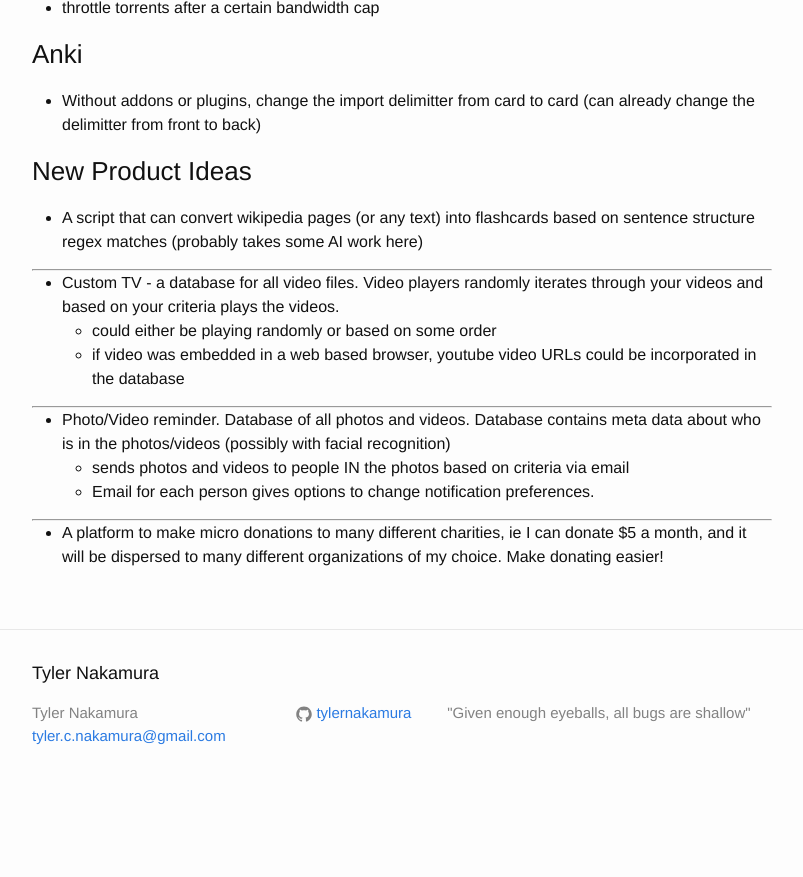
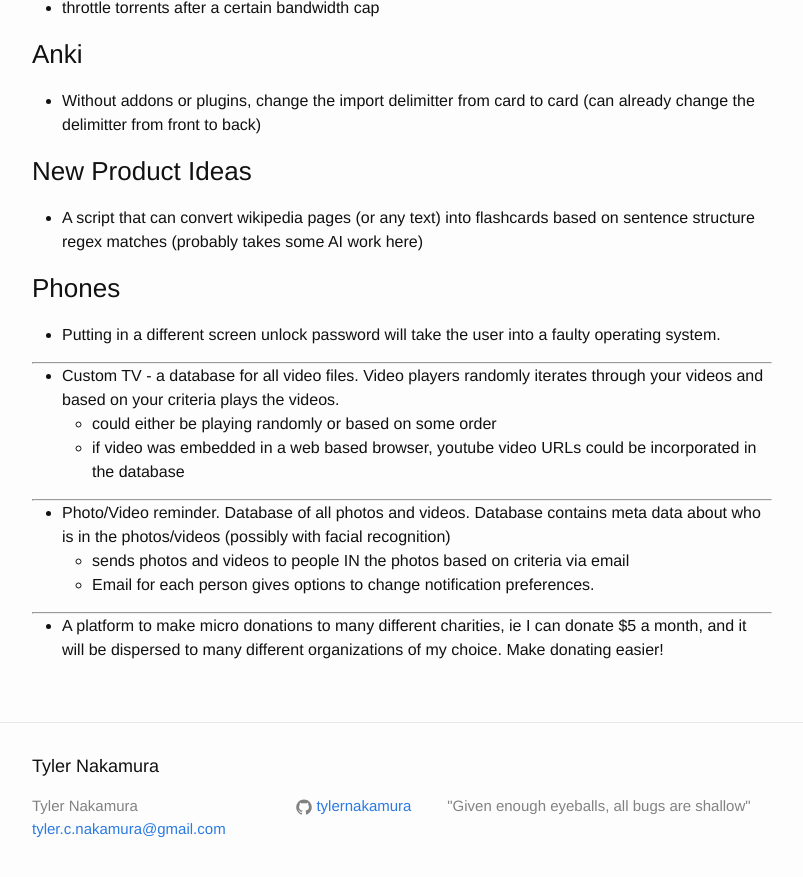
Before and after one commit to ahlim0m/tylernakamura.github.io, a Jekyll site: the page built from _posts/2016-09-06-my-software-wishlist.markdown, in a window 1280 px wide and 900 px high, scrolled down 951 px. Shown: the top 877 px of the window, without its empty margins (238-1041 px from the left). Built offline with Jekyll 4.4.1, drawn with Linux system fonts in a browser that asks for light colours; before the commit the page ends 1758 px from its top, so only the background shows below that.

Commit message:
add fault phone os to software wishlist

```diff
--- a/_posts/2016-09-06-my-software-wishlist.markdown
+++ b/_posts/2016-09-06-my-software-wishlist.markdown
@@ -37,6 +37,9 @@
 ### New Product Ideas
 - A script that can convert wikipedia pages (or any text) into flashcards based on sentence structure regex matches (probably takes some AI work here)
 
+### Phones
+- Putting in a different screen unlock password will take the user into a faulty operating system.
+
 ---
 
 - Custom TV - a database for all video files. Video players randomly iterates through your videos and based on your criteria plays the videos.
```
